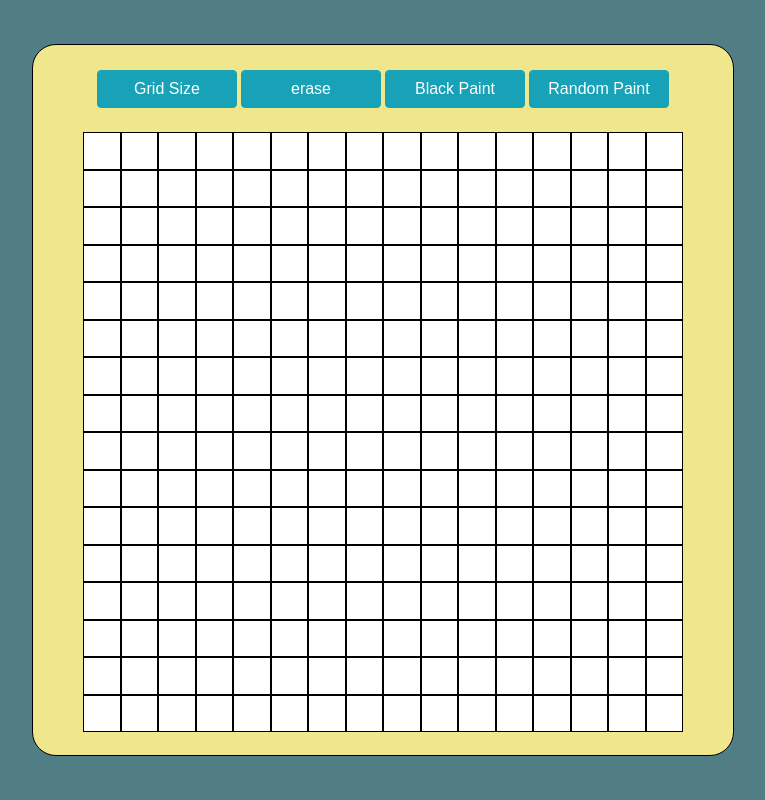
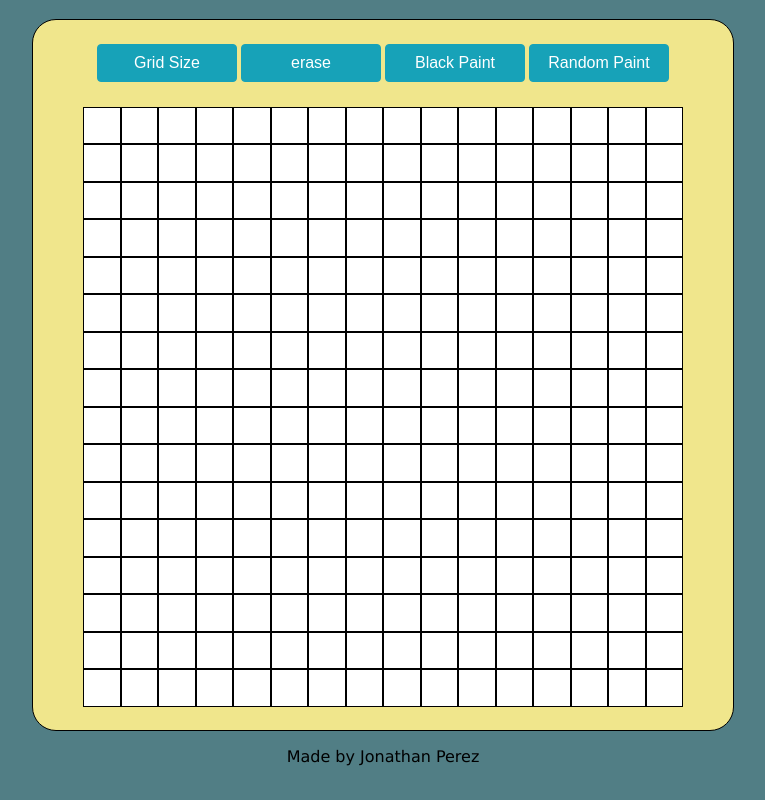
Before and after one commit to JonathanAbelPerez/etch-a-sketch, a plain HTML site: page index.html in a window 1280 px wide. Shown: the whole page, without its empty margins (257-1022 px from the left). Drawn offline with Linux system fonts and the light colour scheme.

Commit message:
minor changes

```diff
--- a/index.html
+++ b/index.html
@@ -5,7 +5,7 @@
     <meta charset="UTF-8">
     <meta http-equiv="X-UA-Compatible" content="IE=edge">
     <meta name="viewport" content="width=device-width, initial-scale=1.0">
-    <title>Document</title>
+    <title>Etch a Sketch</title>
     <script src="script.js" async></script>
     <link rel="stylesheet" href="styles.css">
 </head>
@@ -24,6 +24,8 @@
         </div>
     </div>
 
+    <p>Made by Jonathan Perez</p>
+
 </body>
 
 </html>
--- a/styles.css
+++ b/styles.css
@@ -38,6 +38,10 @@ button:hover{
     background-color: #158ea0f4;
 }
 
+p{
+    font-family: Verdana, Geneva, Tahoma, sans-serif;
+}
+
 #container{
     display: grid;
     height: 600px;
```
